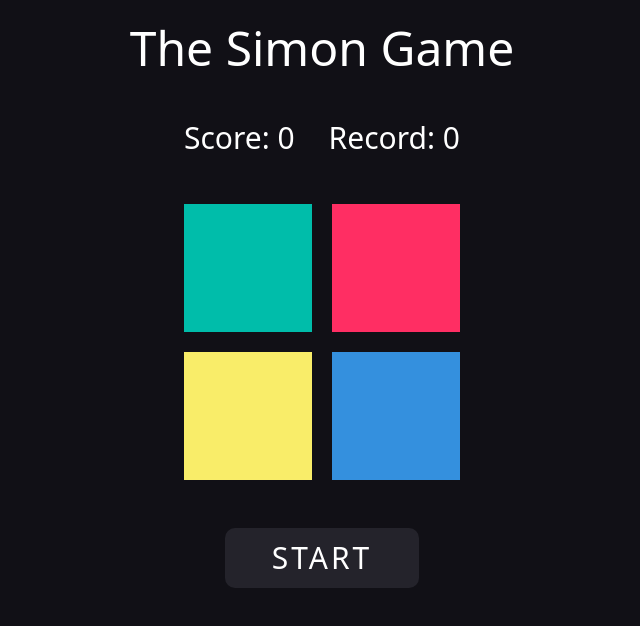
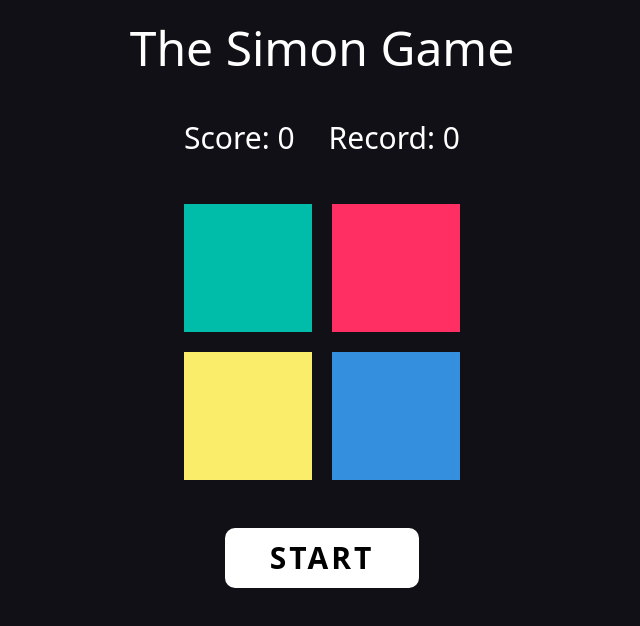
Before and after one commit to ComboTWTW/saimon-game, a React (Vite) app: page / in a window 1280 px wide. Shown: the top 626 px of the page, without its empty margins (318-958 px from the left). Built offline with nearby package versions, Linux system fonts and the light colour scheme.

Commit message:
start button edit

```diff
--- a/src/components/Game.tsx
+++ b/src/components/Game.tsx
@@ -57,11 +57,11 @@ const Game = () => {
         let promise = new Promise((resolve, reject) => {
             for (let i = 0; i < origMoves.length; i++) {
                 setTimeout(function timer() {
-                    setTimeout(() => playAudio(origMoves[i]), 500);
-                    setTimeout(() => document.getElementById(`${origMoves[i]}`)?.classList.add("opacity-50"), 500);
-                    setTimeout(() => {document.getElementById(`${origMoves[i]}`)?.classList.remove("opacity-50")}, 750);
+                    setTimeout(() => playAudio(origMoves[i]), 700);
+                    setTimeout(() => document.getElementById(`${origMoves[i]}`)?.classList.add("opacity-50"), 700);
+                    setTimeout(() => {document.getElementById(`${origMoves[i]}`)?.classList.remove("opacity-50")}, 900);
                     setTimeout(() => i + 1 === origMoves.length && resolve(""), 1000);
-                }, i * 850)
+                }, i * 550)
             }
         });
 
@@ -95,7 +95,7 @@ const Game = () => {
         setOrigMoves([]);
         score > record && setRecord(score);
         setScore(0);
-        lose ? setTimeout(() => setGame({...game, gameStarted: false}), 500) : setGame({...game, gameStarted: false});
+        lose ? setTimeout(() => setGame({...game, gameStarted: false}), 250) : setGame({...game, gameStarted: false});
     }
 
 
@@ -111,8 +111,8 @@ const Game = () => {
             : <PlateActive shine={shine} checkingTime={checkingTime}/>
             }
             {/* Start Button */}
-            <button className='bg-cardDark w-[70%] self-center text-white text-3xl tracking-widest py-3 rounded-[10px] active:bg-white active:text-cardDark' onClick={game.gameStarted ? () => stopGame(false) : startGame}>
-                {game.gameStarted ? "STOP" : "START"}
+            <button disabled={game.gameStarted} className={`bg-white w-[70%] self-center text-black text-3xl tracking-widest font-semibold py-3 rounded-[10px] active:bg-white active:text-cardDark ${game.gameStarted && `opacity-25 active:bg-white active:text-black focus:outline-none`}`} onClick={game.gameStarted ? () => stopGame(false) : startGame}>
+                START
             </button>
         </div>
         {/* Game Block End*/}
```
